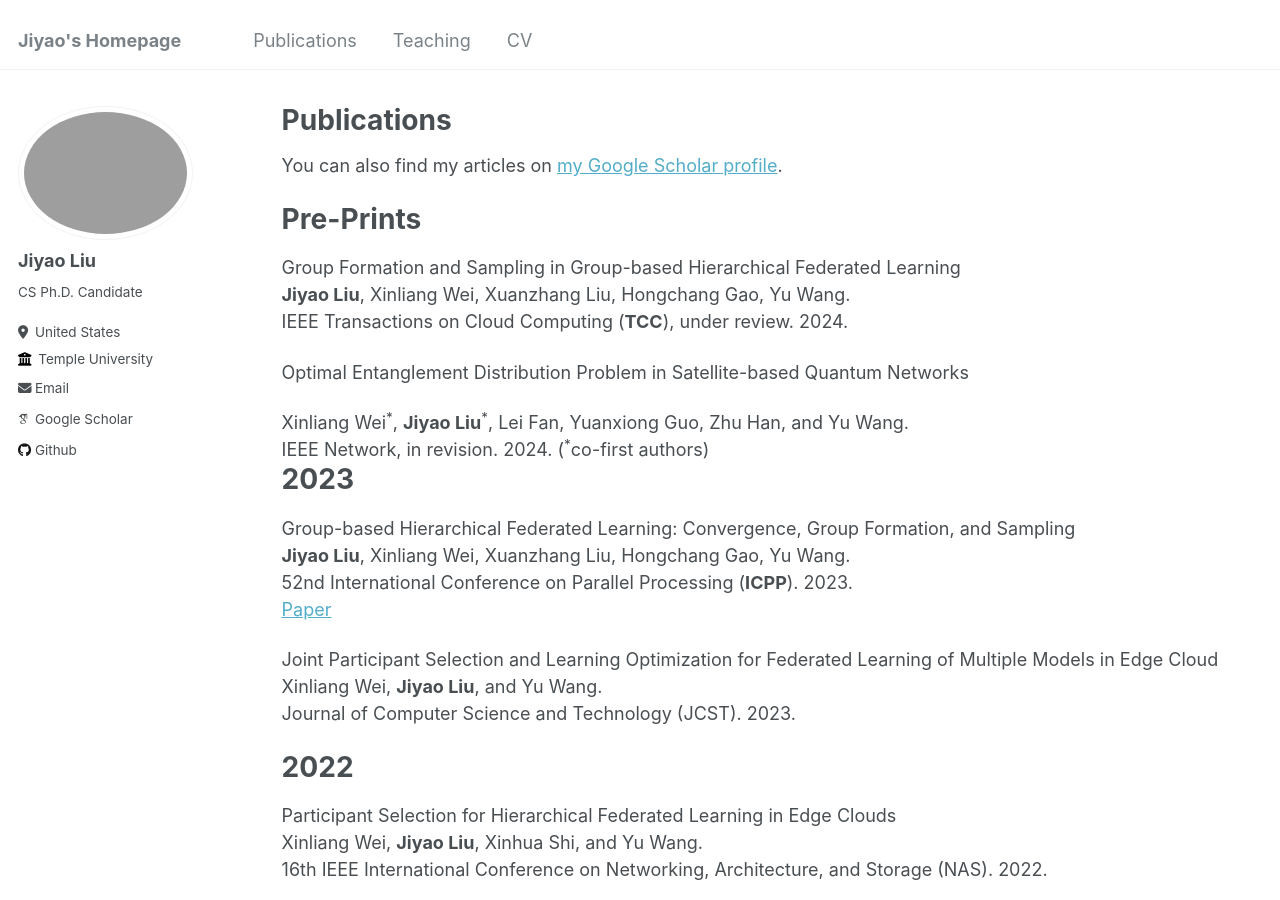
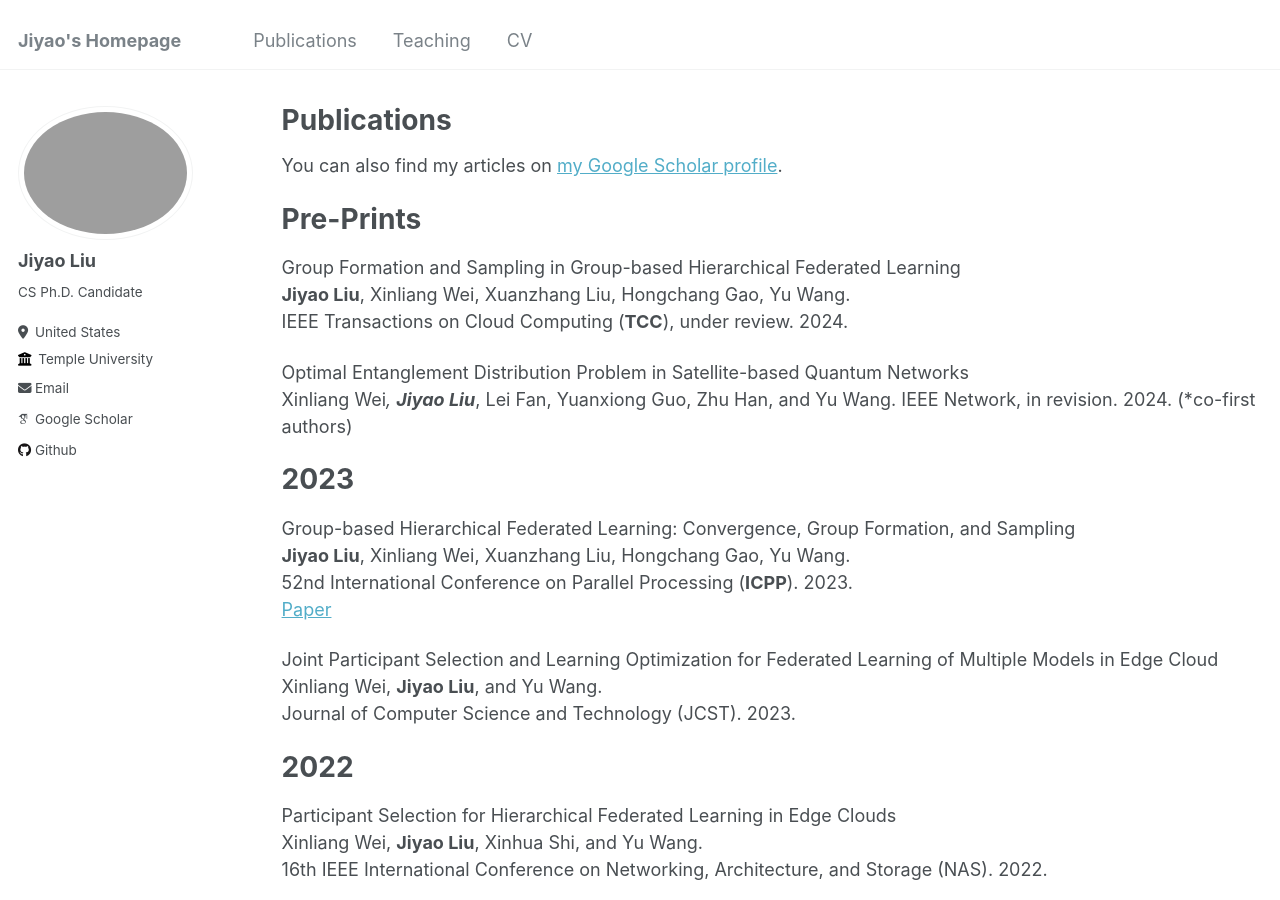
Before and after one commit to Jiyao17/jiyao17.github.io, a Jekyll site: the page built from _pages/publications.md, in a window 1280 px wide and 900 px high. Built offline with Jekyll 4.4.1, drawn with Linux system fonts in a browser that asks for light colours; some web fonts are replaced.

Commit message:
Update publications.md

```diff
--- a/_pages/publications.md
+++ b/_pages/publications.md
@@ -28,8 +28,8 @@ Group Formation and Sampling in Group-based Hierarchical Federated Learning
 IEEE Transactions on Cloud Computing (**TCC**), under review. 2024.
 
 Optimal Entanglement Distribution Problem in Satellite-based Quantum Networks
-<div class="wordwrap">Xinliang Wei<sup>*</sup>, <b>Jiyao Liu</b><sup>*</sup>, Lei Fan, Yuanxiong Guo, Zhu Han, and Yu Wang.</div>
-<div class="wordwrap">IEEE Network, in revision. 2024. (<sup>*</sup>co-first authors)</div>
+Xinliang Wei*, **Jiyao Liu***, Lei Fan, Yuanxiong Guo, Zhu Han, and Yu Wang.
+IEEE Network, in revision. 2024. (*co-first authors)
 
 
 # 2023
@@ -42,6 +42,7 @@ Group-based Hierarchical Federated Learning: Convergence, Group Formation, and S
 Joint Participant Selection and Learning Optimization for Federated Learning of Multiple Models in Edge Cloud
 Xinliang Wei, **Jiyao Liu**, and Yu Wang.
 Journal of Computer Science and Technology (JCST). 2023.
+
 
 # 2022
 
```
